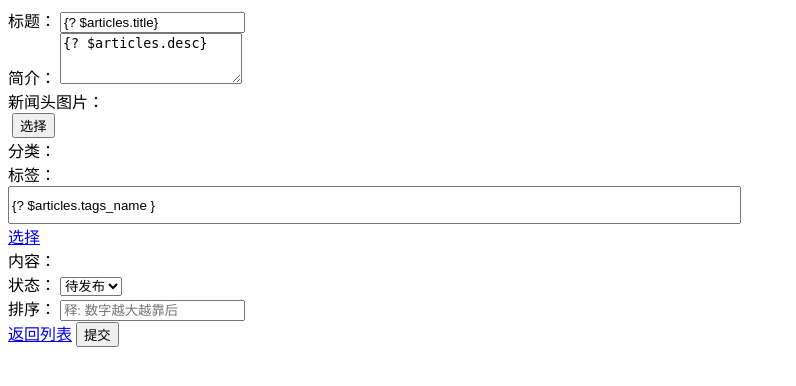
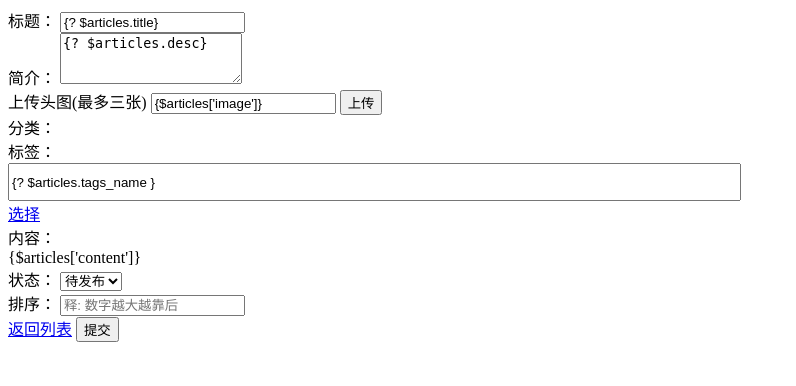
Before and after one commit to songyangphp/WsEpiiNews, a PHP site: page /view/articles/add.php in a window 1280 px wide. Shown: the top 386 px of the page, without its empty margins (0-796 px from the left). Run offline with PHP 8.4, Linux system fonts and the light colour scheme; the template is opened without the code that fills it, so the values that code supplies are empty; some libraries are stand-ins or nearby versions.

Commit message:
songyang commit

```diff
--- a/news.sql
+++ b/news.sql
@@ -2,7 +2,7 @@
   `id` int(10) unsigned NOT NULL AUTO_INCREMENT COMMENT 'ID',
   `title` varchar(100) NOT NULL DEFAULT '' COMMENT '文章标题',
   `desc` varchar(200) NOT NULL DEFAULT '' COMMENT '文章简介',
-  `image` varchar(200) NOT NULL DEFAULT '' COMMENT '文章图片',
+  `image` text COMMENT '文章图片',
   `content` text COMMENT '内容',
   `classify_id` varchar(200) NOT NULL DEFAULT '' COMMENT '分类id以,号隔开',
   `tags_id` varchar(200) NOT NULL DEFAULT '' COMMENT '标签id以,号隔开',
--- a/view/articles/add.php
+++ b/view/articles/add.php
@@ -35,28 +35,19 @@
         <textarea class="form-control" rows="3" name="desc" placeholder="请输入文章简介">{? $articles.desc}</textarea>
     </div>
     <div class="form-group">
-        <label>新闻头图片：</label>
-        <div class="form-group col-sm-6">
-            <img id="show1" src="" alt="" >
-            <button class="btn btn-default"
-                    data-upload="1"
-                    data-multiple="1"
-                    id="btn1"
-                    data-input-id="id1"
-                    data-mimetype="jpg,gif,png,jpeg,php"
-                    data-img-id="show1"
-                    data-img-style="width:200px;height:200px">选择</button>
-        </div>
-        <input type="hidden"  name="path[]" value="" id="id1">
-<!--        <div class="input-group">-->
-<!--            <div class="custom-file">-->
-<!--                <input type="file" class="custom-file-input" id="exampleInputFile">-->
-<!--                <label class="custom-file-label" for="exampleInputFile">Choose file</label>-->
-<!--            </div>-->
-<!--            <div class="input-group-append">-->
-<!--                <span class="input-group-text" id="">Upload</span>-->
-<!--            </div>-->
-<!--        </div>-->
+        <label>上传头图(最多三张)</label>
+        <input type="text" class="form-control"
+               name="path" id="img2"
+               value="{$articles['image']}"
+               data-src="{$articles['img_show_url']}"
+        >
+        <button data-upload=1
+                data-multiple=1
+                class="btn btn-danger"
+                data-input-id="img2"
+                data-preview-id="img_show_2"> 上传</button>
+    </div>
+    <div id="img_show_2">
     </div>
     <div class="form-group">
         <label>分类：</label>
@@ -105,9 +96,9 @@
     <div class="form-group">
         <label>内容：</label>
         <div class="form-control" style="width: 70%" id="div1">
-
+            {$articles['content']}
         </div>
-        <textarea id="text1" name="content" style="display: none"></textarea>
+        <textarea id="text1" name="content" style="display: none">{$articles['content']}</textarea>
     </div>
     <div class="form-group">
         <label>状态：</label>
@@ -131,6 +122,42 @@
 <script src="https://cdn.bootcss.com/jquery/3.2.1/jquery.min.js"></script>
 <!--<script type="text/javascript" src="//unpkg.com/wangeditor/dist/wangEditor.min.js"></script>-->
 <script>
+    function creat_storage_task() {
+        $.ajax({
+            url: '?app=uploadApi@upload&_upload_yun=1',
+            type: 'post',
+            dataType: 'json',
+            success: function (res) {
+                console.log("看看结果",res);
+                document.getElementById("storage_file").click();
+                var formData = new FormData();
+                //formData.append("token", res.data.token);
+                formData.append("task_id", res.data.task_id);
+                $("#storage_file").change(function () {
+                    var files = $('#storage_file')[0].files;
+                    for(i=0;i<files.length;i++){
+                        formData.append("file["+i+"]", files[i]);
+                    }
+                    $.ajax({
+                        url: 'http://file.wszx.cc/index.php/storage/index/token/1367bb9afa9aa177033f0ecb5e74debf',
+                        //url: 'http://test.storage.com/index.php/storage/index',
+                        dataType: 'json',
+                        type: 'POST',
+                        data: formData,
+                        processData: false, // 使数据不做处理
+                        contentType: false, // 不要设置Content-Type请求头
+                        success: function (data) {
+                            console.log(data);
+                        },
+                        error: function (response) {
+                            console.log(response);
+                        }
+                    });
+                })
+            }
+        })
+    }
+
     window.onEpiiInit(function () {
         require(["{$status_url}/select_2.js"], function () {
             $('.select2').select2()
```
Also changed, not shown: app/articles.php (+12 -7 lines).
